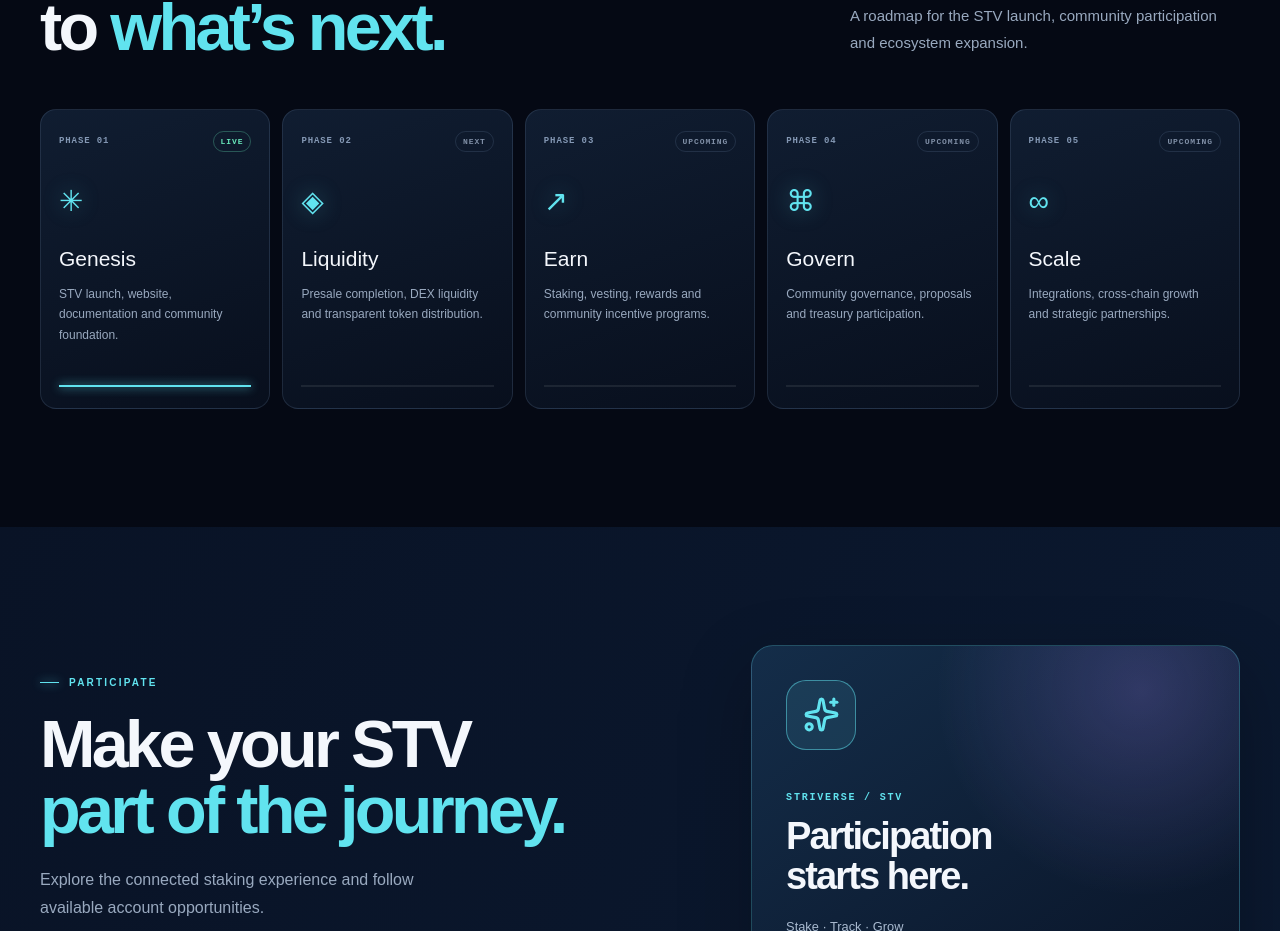
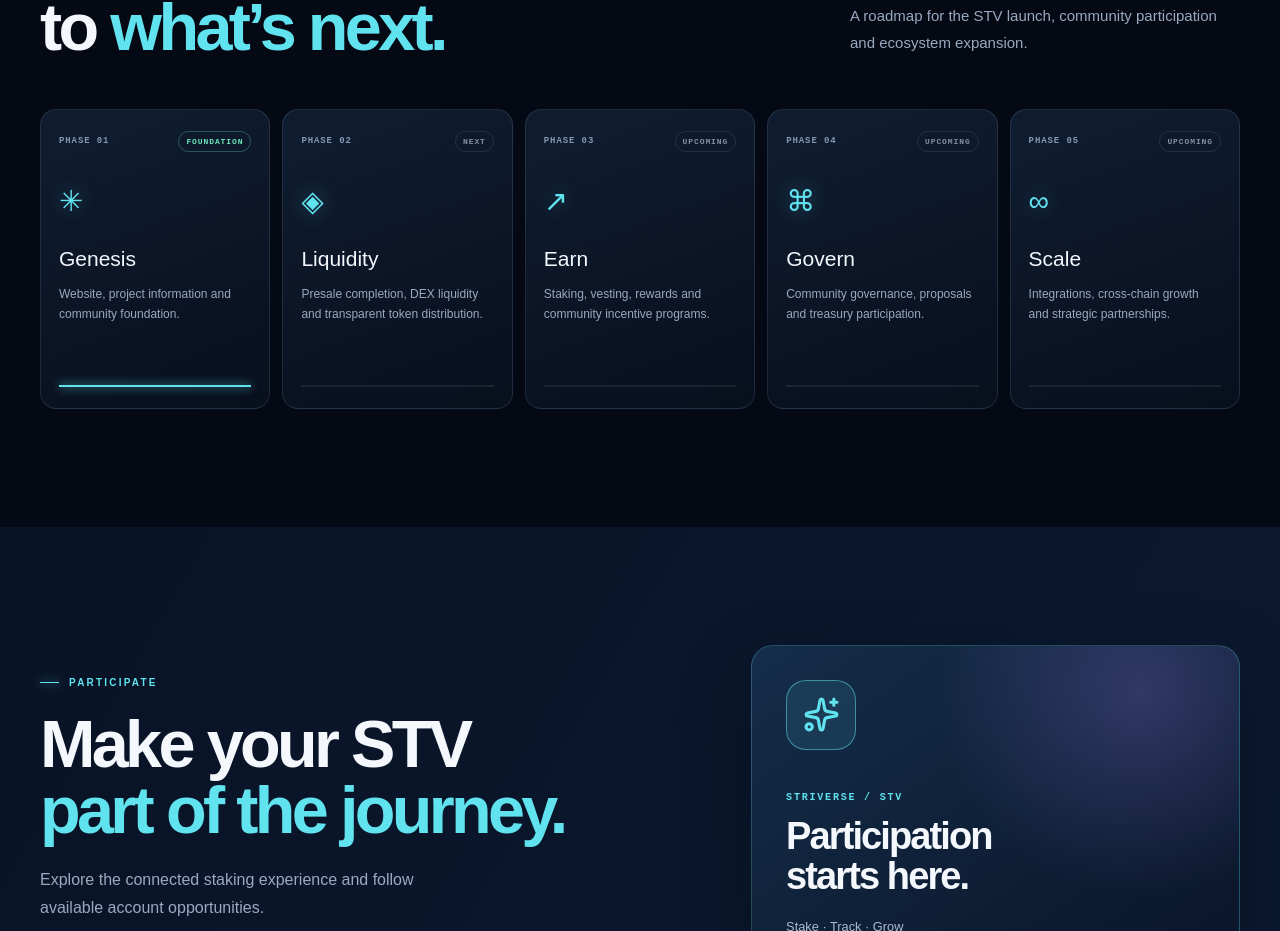
Before and after one commit to striverse/striverse, a Next.js app: page / in a window 1280 px wide. Shown: the part 2729-3660 px from the top of the page. Built offline with nearby package versions, Linux system fonts and the light colour scheme; no server answers; the database is empty.

Commit message:
Avoid unverified roadmap live-status claim

```diff
--- a/app/page.tsx
+++ b/app/page.tsx
@@ -16,7 +16,7 @@ const features = [
 ];
 
 const phases = [
-  ["PHASE 01", "Genesis", "STV launch, website, documentation and community foundation.", "LIVE"],
+  ["PHASE 01", "Genesis", "Website, project information and community foundation.", "FOUNDATION"],
   ["PHASE 02", "Liquidity", "Presale completion, DEX liquidity and transparent token distribution.", "NEXT"],
   ["PHASE 03", "Earn", "Staking, vesting, rewards and community incentive programs.", "UPCOMING"],
   ["PHASE 04", "Govern", "Community governance, proposals and treasury participation.", "UPCOMING"],
```
